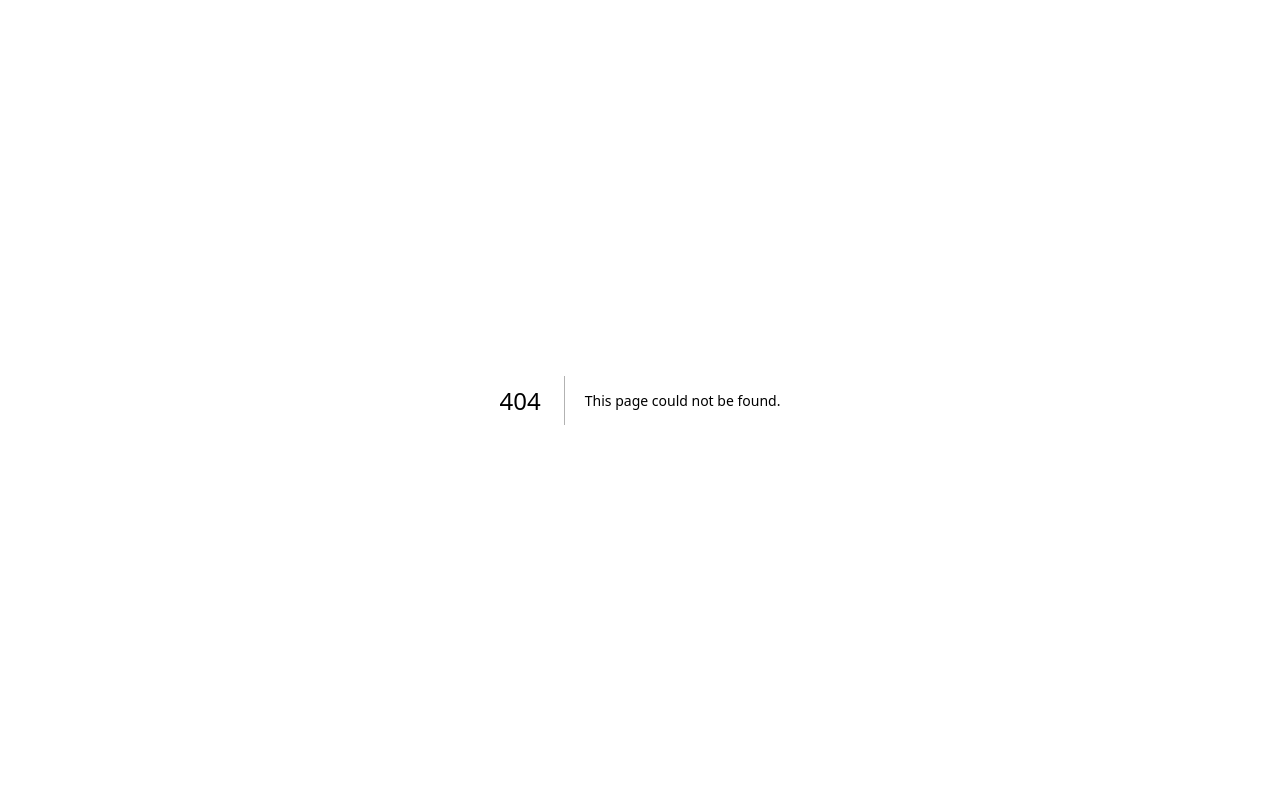
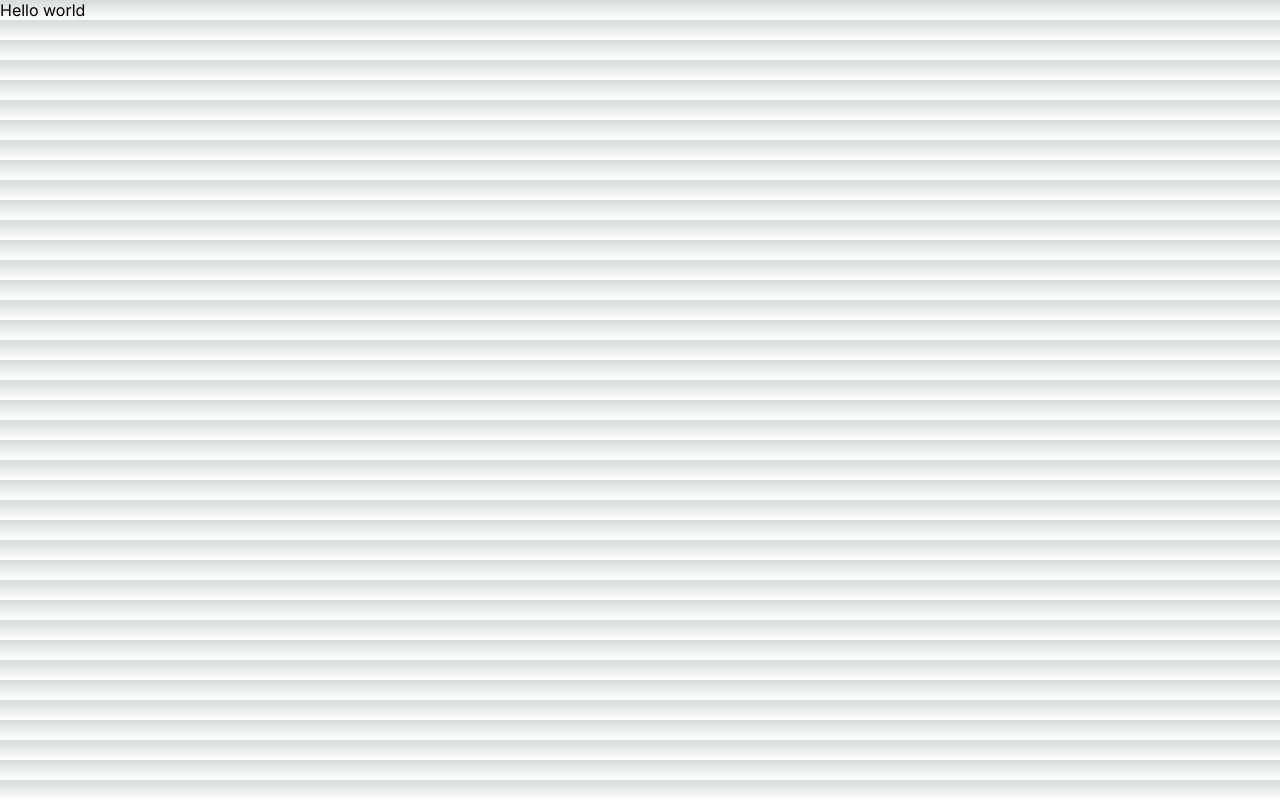
Before and after one commit to kristijan-pajtasev/nextjs-app-folder-playground, a Next.js app: page /dashboard in a window 1280 px wide. Before the commit this address had no page. Built offline with nearby package versions, Linux system fonts and the light colour scheme.

Commit message:
dashboard page added

```diff
--- /dev/null
+++ b/app/dashboard/page.js
@@ -0,0 +1,4 @@
+
+export default function Dashboard() {
+  return (<div>Hello world</div>)
+}
```
